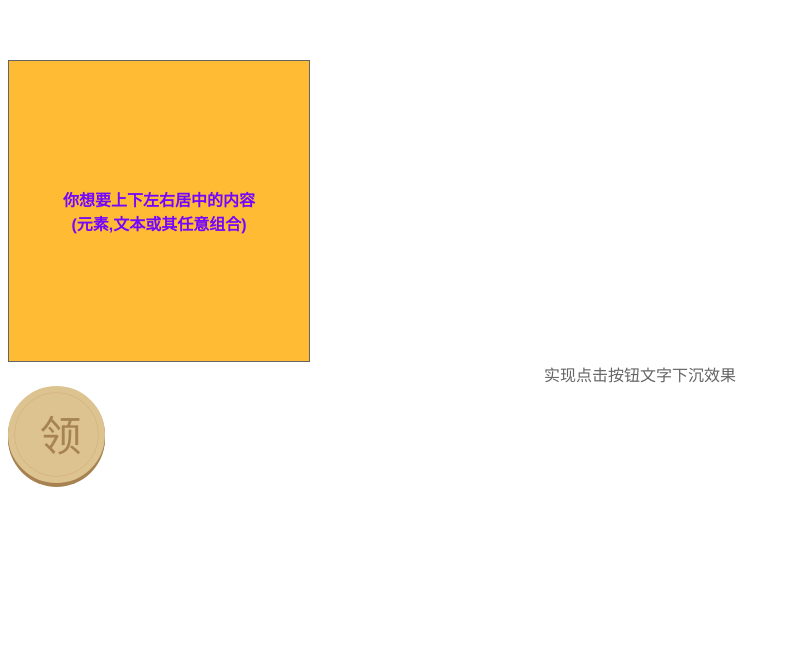
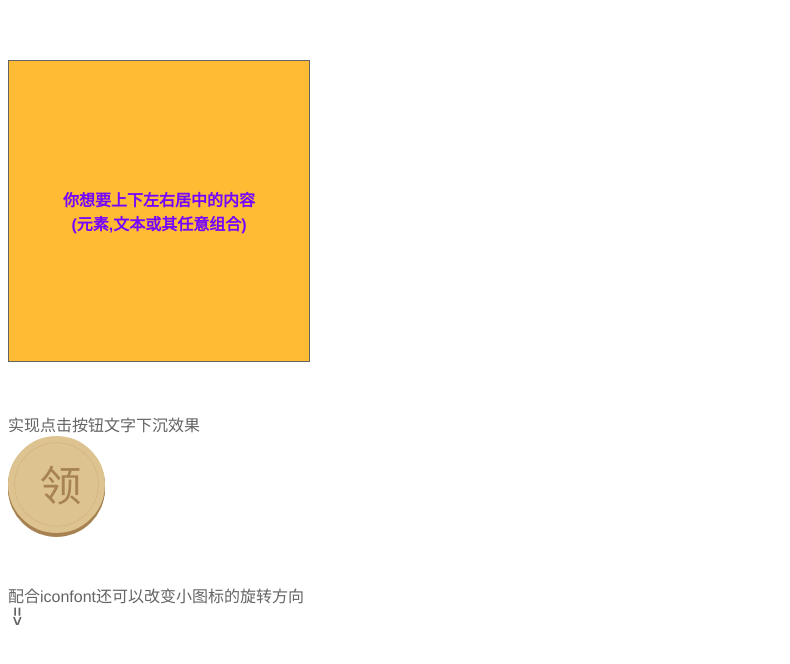
Before and after one commit to iwalking11/VueViews, a Vue app: page /#/writing-mode-center-box in a window 1280 px wide. Shown: the top 664 px of the page, without its empty margins (0-790 px from the left). Built offline with nearby package versions, Linux system fonts and the light colour scheme.

Commit message:
writing-mode配合iconfont还可以改变小图标的旋转方向

```diff
--- a/src/views/WritingModeCenterBox.vue
+++ b/src/views/WritingModeCenterBox.vue
@@ -1,5 +1,5 @@
 /**
-* https://github.com/walking11/front-end-knowledge/issues/6 【关于层叠上下文】
+* 参考 https://www.zhangxinxu.com/wordpress/2016/04/css-writing-mode/
 * Created by iwalk on 2018/12/13.
 */
 <template>
@@ -12,8 +12,15 @@
       </div>
     </div>
 
+    <div class="text-indent-box">
       <div>实现点击按钮文字下沉效果</div>
       <a class="btn vertical-mode">领</a>
+    </div>
+
+    <div class="icon-box">
+      <div>配合iconfont还可以改变小图标的旋转方向</div>
+      <div class="icon-down"> => </div>
+    </div>
 
   </div>
 
@@ -50,6 +57,9 @@
     }
   }
 
+  .text-indent-box {
+    margin-top: 50px;
+    text-align: left;
     .btn {
       display: block;
       color: #a78252;
@@ -66,15 +76,26 @@
       font-size: 42px;
       cursor: pointer;
     }
-
     .btn:active {
       text-indent: 8px;
     }
-
     .vertical-mode {
       writing-mode: tb-rl;
       -webkit-writing-mode: vertical-rl;
       writing-mode: vertical-rl;
       *writing-mode: tb-rl;
     }
+  }
+
+  .icon-box {
+    margin-top: 50px;
+    text-align: left;
+    .icon-down {
+      font-weight: bold;
+      -webkit-writing-mode: vertical-rl;
+      writing-mode: vertical-rl;
+      *writing-mode: tb-rl;
+    }
+  }
+
 </style>
```
Lines whose indentation alone changed are shown as unchanged.
